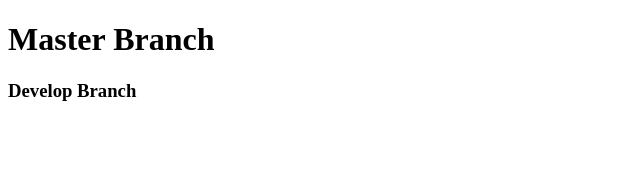
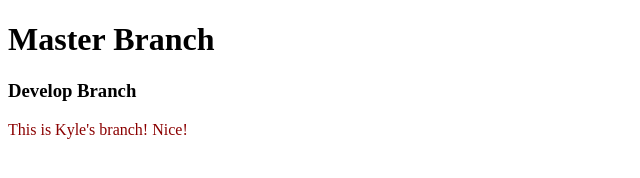
Before and after one commit to jet-alone/testGit, a plain HTML site: page index.html in a window 1280 px wide. Shown: the whole page, without its empty margins (0-640 px from the left). Drawn offline with Linux system fonts and the light colour scheme.

Commit message:
p tag on kbr

```diff
--- a/index.html
+++ b/index.html
@@ -9,5 +9,6 @@
   <body>
     <h1>Master Branch</h1>
     <h3>Develop Branch</h3>
+    <p style="color:darkred">This is Kyle's branch! Nice!</p>
   </body>
 </html>
```
